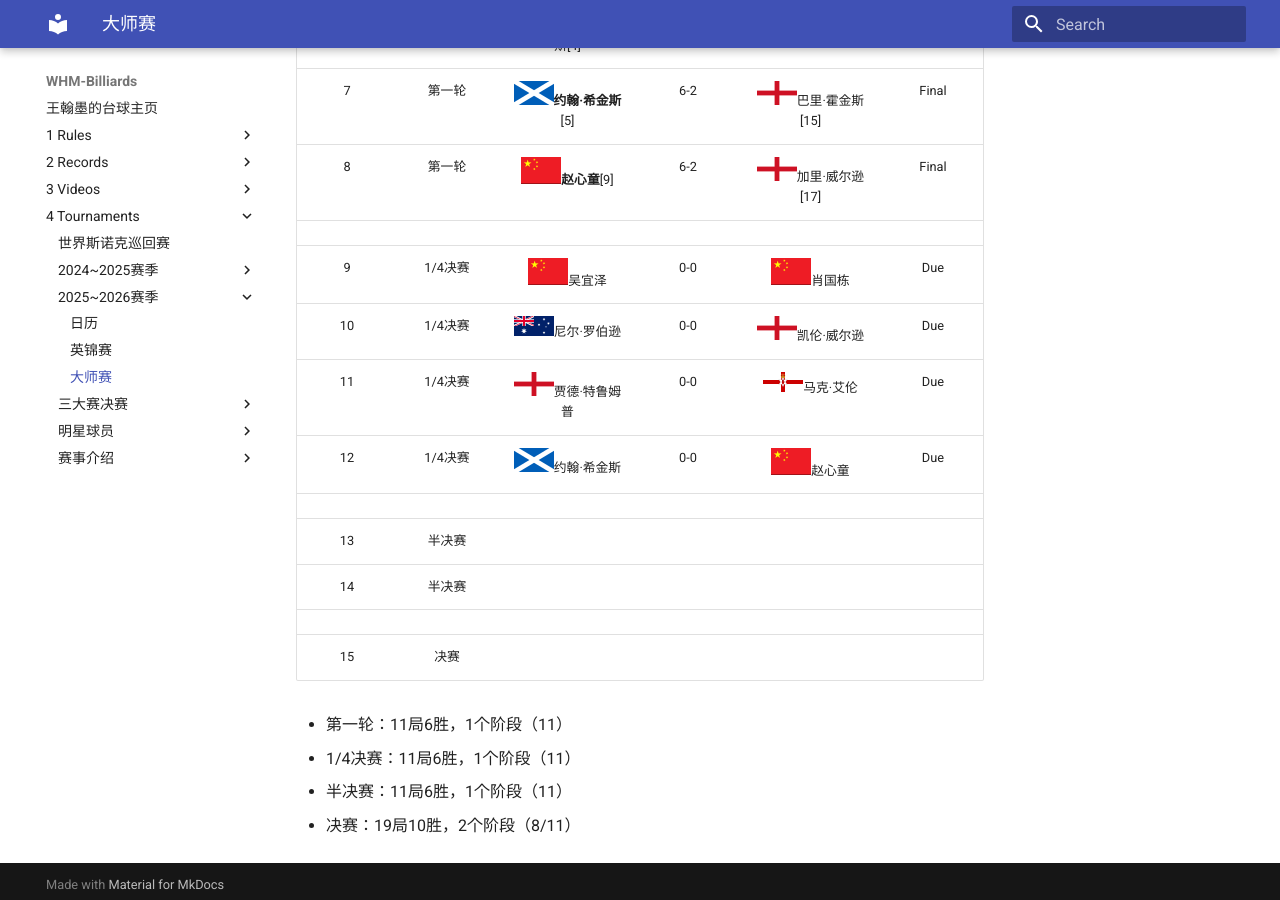
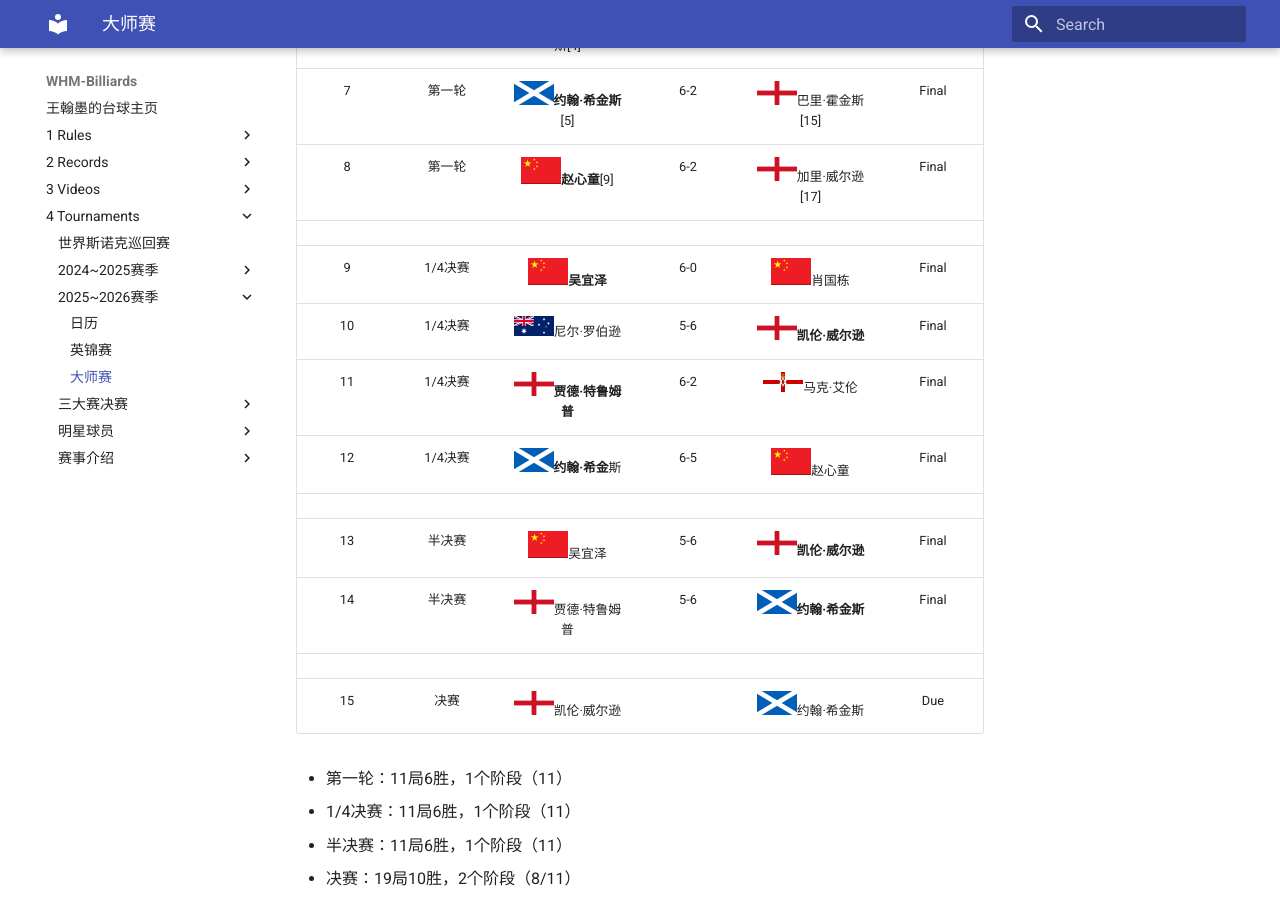
Before and after one commit to whm-billiards/whm-billiards.github.io, an MkDocs documentation site: the page built from docs/4-Tournaments/2025~2026赛季/3-大师赛.md, in a window 1280 px wide and 900 px high, scrolled down 704 px. Built offline with MkDocs 1.6.1 and Material for MkDocs 9.7.7, drawn with Linux system fonts in a browser that asks for light colours.

Commit message:
Masters 1/4 & 1/2

```diff
--- a/docs/4-Tournaments/2025~2026赛季/3-大师赛.md
+++ b/docs/4-Tournaments/2025~2026赛季/3-大师赛.md
@@ -15,15 +15,15 @@
 |  7   | 第一轮  | ![](../img/scotland.png)**约翰·希金斯**[5]    |  6-2  | ![](../img/england.png)巴里·霍金斯[15]         | Final        |
 |  8   | 第一轮  | ![](../img/china.png)**赵心童**[9]            |  6-2  | ![](../img/england.png)加里·威尔逊[17]         | Final        |
 |      |        |                                                |       |                                               |              |
-|  9   | 1/4决赛 | ![](../img/china.png)吴宜泽                    |  0-0  | ![](../img/china.png)肖国栋                   | Due          |
-|  10  | 1/4决赛 | ![](../img/australia.png)尼尔·罗伯逊           |  0-0  | ![](../img/england.png)凯伦·威尔逊             | Due          |
-|  11  | 1/4决赛 | ![](../img/england.png)贾德·特鲁姆普           |  0-0  | ![](../img/north_ireland.png)马克·艾伦         | Due          |
-|  12  | 1/4决赛 | ![](../img/scotland.png)约翰·希金斯            |  0-0  | ![](../img/china.png)赵心童                    | Due          |
+|  9   | 1/4决赛 | ![](../img/china.png)**吴宜泽**               |  6-0  | ![](../img/china.png)肖国栋                    | Final        |
+|  10  | 1/4决赛 | ![](../img/australia.png)尼尔·罗伯逊           |  5-6  | ![](../img/england.png)**凯伦·威尔逊**        | Final        |
+|  11  | 1/4决赛 | ![](../img/england.png)**贾德·特鲁姆普**      |  6-2  | ![](../img/north_ireland.png)马克·艾伦         | Final        |
+|  12  | 1/4决赛 | ![](../img/scotland.png)**约翰·希金**斯       |  6-5  | ![](../img/china.png)赵心童                    | Final        |
 |      |        |                                                |       |                                               |              |
-|  13  | 半决赛  |                                               |       |                                               |              |
-|  14  | 半决赛  |                                               |       |                                               |              |
+|  13  | 半决赛  | ![](../img/china.png)吴宜泽                   |  5-6  | ![](../img/england.png)**凯伦·威尔逊**         | Final        |
+|  14  | 半决赛  | ![](../img/england.png)贾德·特鲁姆普           |  5-6  | ![](../img/scotland.png)**约翰·希金斯**        | Final        |
 |      |        |                                                |       |                                               |              |
-|  15  | 决赛    |                                               |       |                                               |              |
+|  15  | 决赛    | ![](../img/england.png)凯伦·威尔逊             |       | ![](../img/scotland.png)约翰·希金斯            | Due          |
 
 - 第一轮：11局6胜，1个阶段（11）
 - 1/4决赛：11局6胜，1个阶段（11）
```
